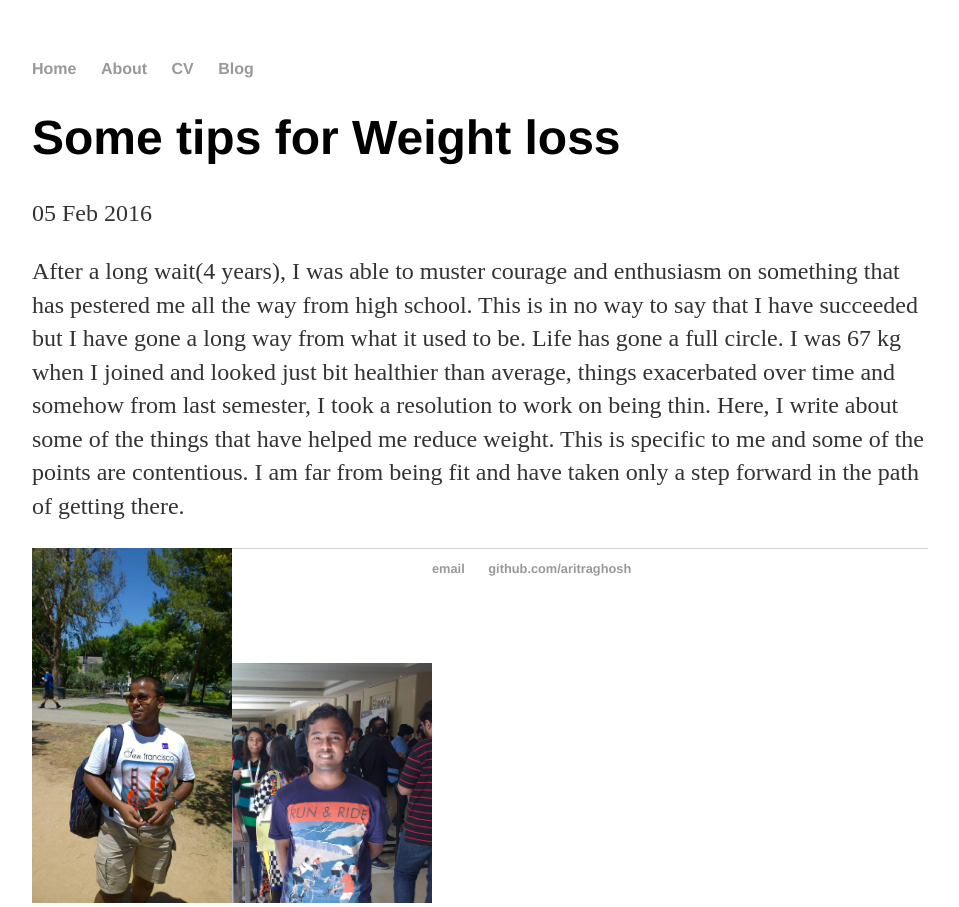
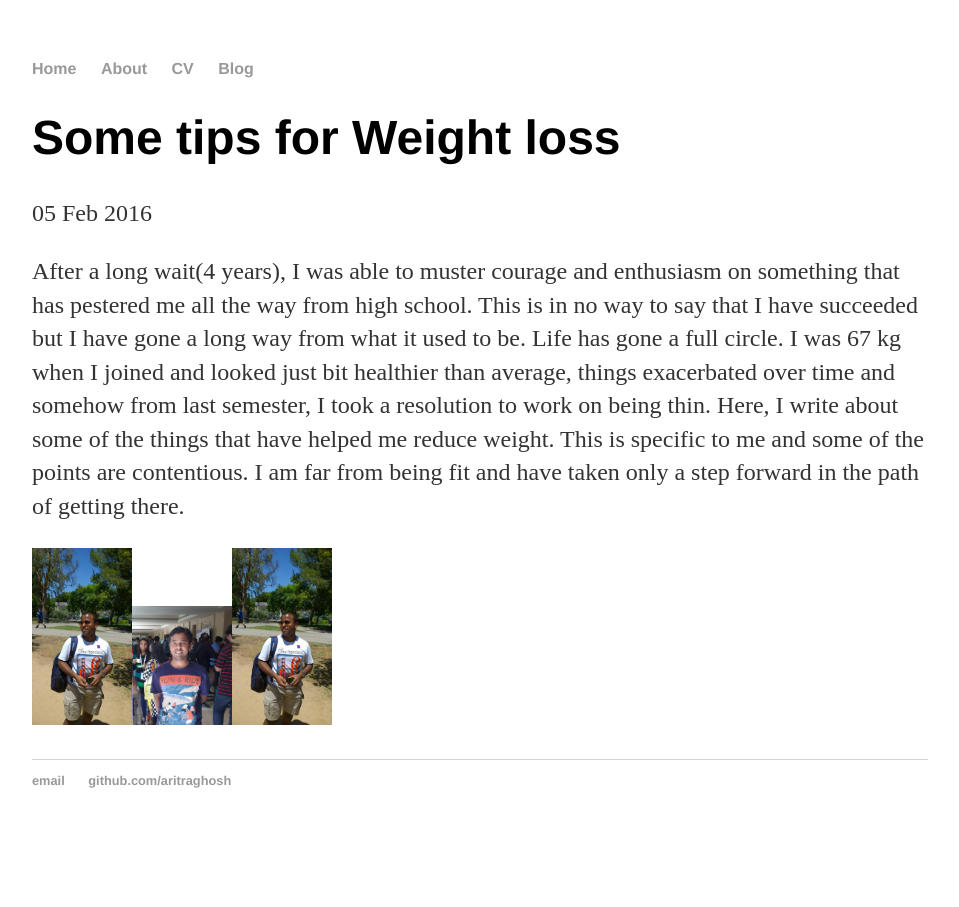
Before and after one commit to aritraghosh/aritraghosh.github.io, a Jekyll site: the page built from _posts/2016-02-05-some-tips-for-weight-loss.md, in a window 1280 px wide. Shown: the whole page, without its empty margins (160-1119 px from the left). Built offline with Jekyll 4.4.1, drawn with Linux system fonts in a browser that asks for light colours.

Commit message:
Update 2016-02-05-some-tips-for-weight-loss.md

```diff
--- a/_posts/2016-02-05-some-tips-for-weight-loss.md
+++ b/_posts/2016-02-05-some-tips-for-weight-loss.md
@@ -9,5 +9,7 @@
 
 
 <div style="float:left;">
-<img alt="logo" src="https://aritraghosh.github.io/images/Aritra_old.jpg" style="width: 200px; height = 150px;" /><img alt="background" src="https://github.com/aritraghosh/aritraghosh.github.io/blob/master/images/IMG_20160123_091910.jpg" style="width: 200px; height = 150px;" />
+<img alt="logo" src="https://aritraghosh.github.io/images/Aritra_old.jpg" style="width: 100px; height = 50px;" /><img alt="background" src="https://github.com/aritraghosh/aritraghosh.github.io/blob/master/images/IMG_20160123_091910.jpg" style="width: 100px; height = 50px;" />
 </div>
+
+<img  style="float: left;" src="https://aritraghosh.github.io/images/Aritra_old.jpg" alt="Drawing" style="width: 100px; height = 50px;"/>
```
